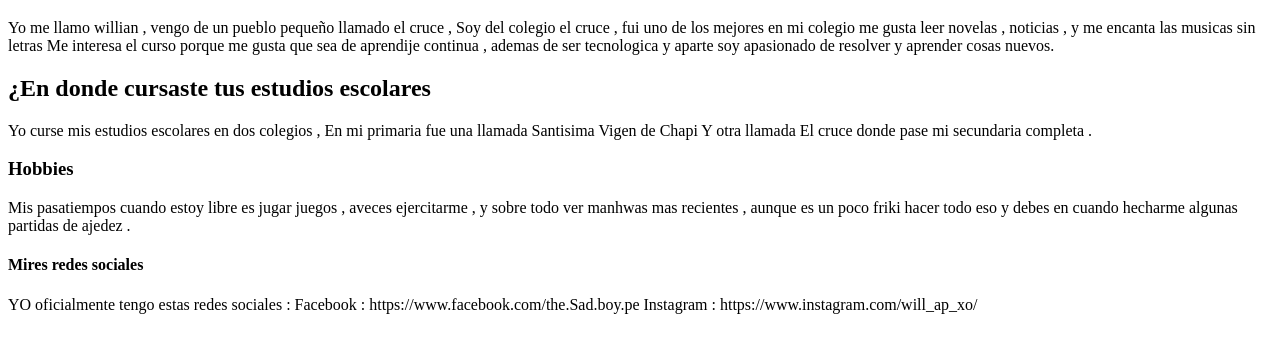
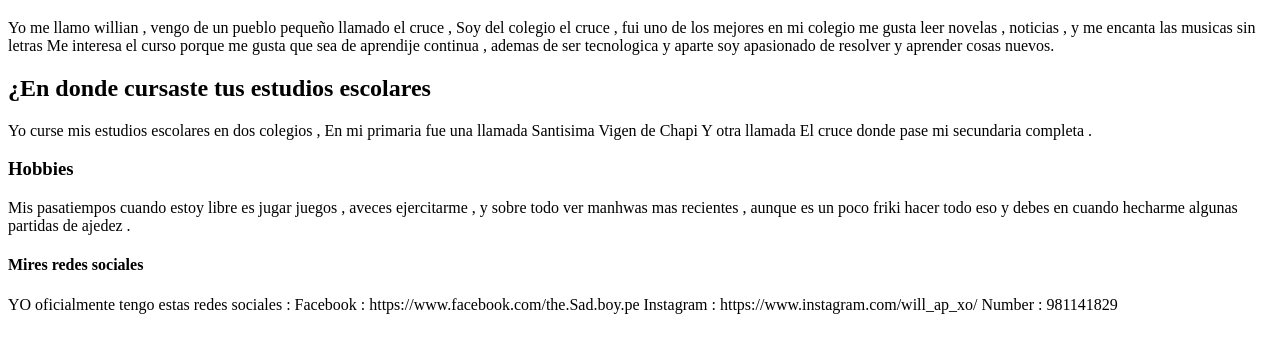
Before and after one commit to Axowil/Laboratorio03Idweb, a plain HTML site: page index.html in a window 1280 px wide. Shown: the part 61-414 px from the top of the page. Drawn offline with Linux system fonts and the light colour scheme.

Commit message:
agregando cosas

```diff
--- a/index.html
+++ b/index.html
@@ -31,6 +31,7 @@
     <p>YO oficialmente tengo estas redes sociales :
         Facebook : https://www.facebook.com/the.Sad.boy.pe
         Instagram : https://www.instagram.com/will_ap_xo/
+        Number : 981141829
     </p>
 </body>
 </html>
```
